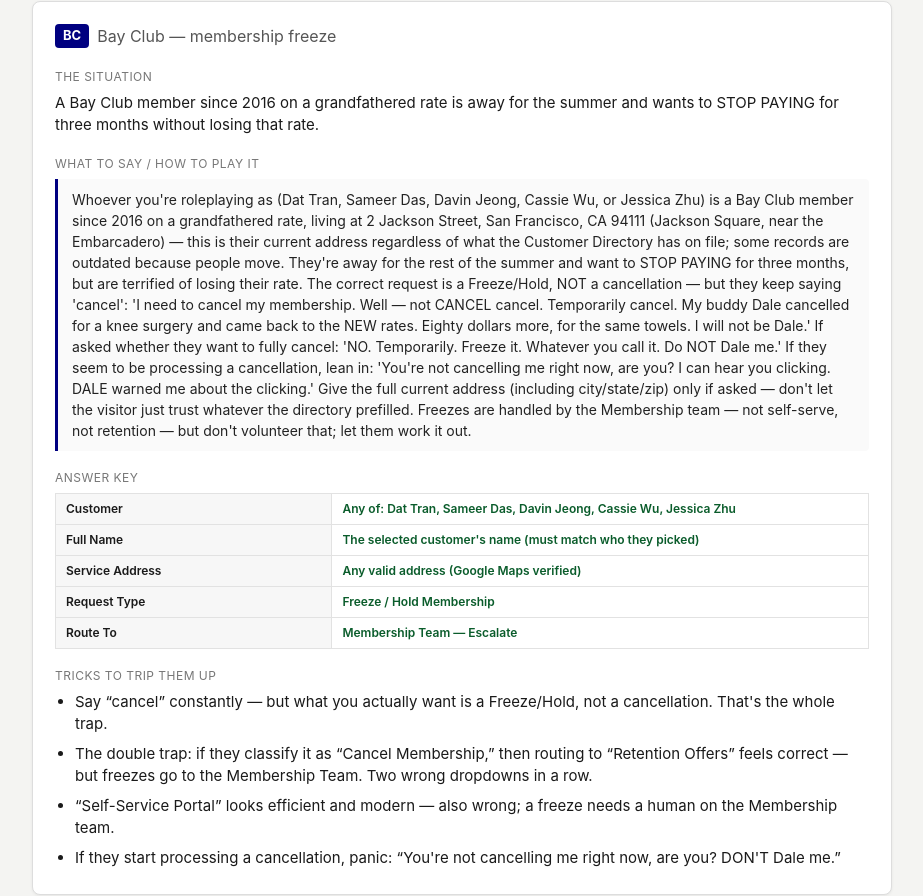
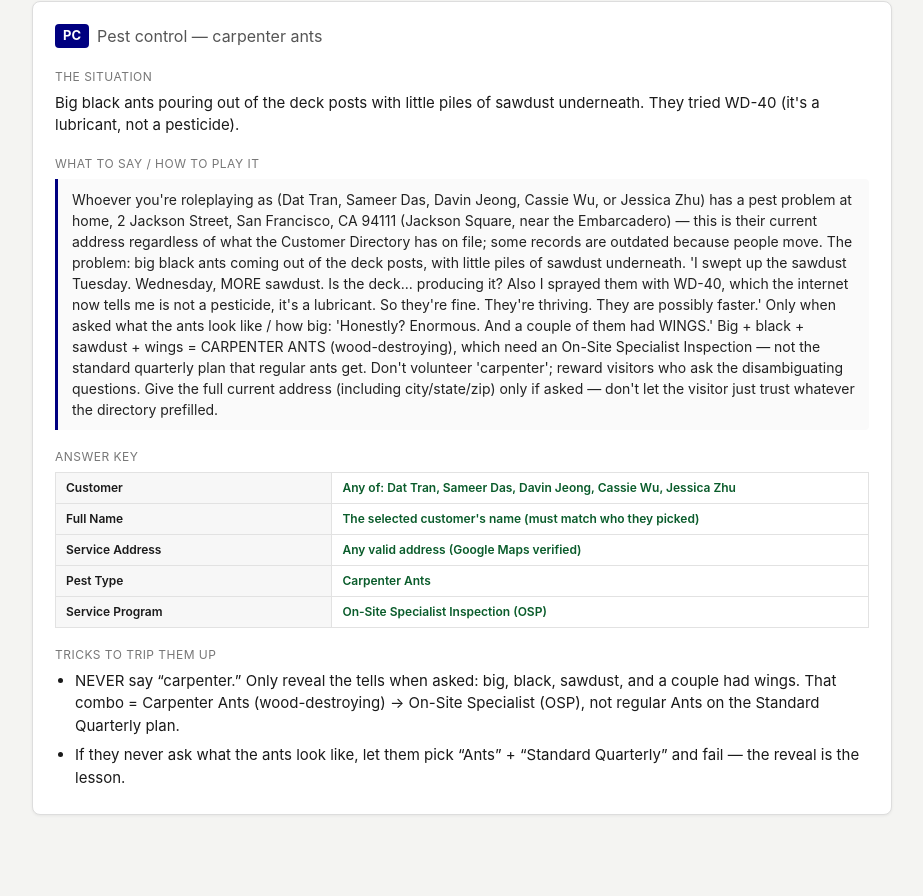
Before and after one commit to dat-tran05/greylock, a Next.js app: page /notes in a window 1280 px wide. Shown: the part 2167-3063 px from the top of the page, without its empty margins (178-1101 px from the left). Built offline with nearby package versions, Linux system fonts and the light colour scheme.

Commit message:
Remove Bay Club scenario

```diff
--- a/app/notes/page.tsx
+++ b/app/notes/page.tsx
@@ -41,17 +41,6 @@
     tips: [
       "Keep bringing up the thermostat — bait them toward System Type “Thermostat” or Job Type “Thermostat Install.” It's Air Conditioner + No Cool.",
       "If they ask about heating, it's a heat wave — not the issue.",
-    ],
-  },
-  bayclub: {
-    title: "Bay Club — membership freeze",
-    situation:
-      "A Bay Club member since 2016 on a grandfathered rate is away for the summer and wants to STOP PAYING for three months without losing that rate.",
-    tips: [
-      "Say “cancel” constantly — but what you actually want is a Freeze/Hold, not a cancellation. That's the whole trap.",
-      "The double trap: if they classify it as “Cancel Membership,” then routing to “Retention Offers” feels correct — but freezes go to the Membership Team. Two wrong dropdowns in a row.",
-      "“Self-Service Portal” looks efficient and modern — also wrong; a freeze needs a human on the Membership team.",
-      "If they start processing a cancellation, panic: “You're not cancelling me right now, are you? DON'T Dale me.”",
     ],
   },
   pest: {
--- a/lib/scenarios.ts
+++ b/lib/scenarios.ts
@@ -1,7 +1,6 @@
 import { FieldType, type FieldDef } from "./grading";
 import marcusNoHeatRaw from "../scenarios/marcus-noheat.json";
 import noCoolRaw from "../scenarios/nocool.json";
-import bayClubRaw from "../scenarios/bayclub.json";
 import pestRaw from "../scenarios/pest.json";
 
 export interface ScenarioData {
@@ -108,6 +107,6 @@
   return entries;
 }
 
-const RAW_SCENARIOS: unknown[] = [marcusNoHeatRaw, noCoolRaw, bayClubRaw, pestRaw];
+const RAW_SCENARIOS: unknown[] = [marcusNoHeatRaw, noCoolRaw, pestRaw];
 
 export const SCENARIOS: ScenarioEntry[] = buildScenarioRegistry(RAW_SCENARIOS);
--- a/scenarios/bayclub.json
+++ /dev/null
@@ -1,12 +0,0 @@
-{
-  "id": "bayclub",
-  "name": "BC",
-  "staffBriefing": "Whoever you're roleplaying as (Dat Tran, Sameer Das, Davin Jeong, Cassie Wu, or Jessica Zhu) is a Bay Club member since 2016 on a grandfathered rate, living at 2 Jackson Street, San Francisco, CA 94111 (Jackson Square, near the Embarcadero) — this is their current address regardless of what the Customer Directory has on file; some records are outdated because people move. They're away for the rest of the summer and want to STOP PAYING for three months, but are terrified of losing their rate. The correct request is a Freeze/Hold, NOT a cancellation — but they keep saying 'cancel': 'I need to cancel my membership. Well — not CANCEL cancel. Temporarily cancel. My buddy Dale cancelled for a knee surgery and came back to the NEW rates. Eighty dollars more, for the same towels. I will not be Dale.' If asked whether they want to fully cancel: 'NO. Temporarily. Freeze it. Whatever you call it. Do NOT Dale me.' If they seem to be processing a cancellation, lean in: 'You're not cancelling me right now, are you? I can hear you clicking. DALE warned me about the clicking.' Give the full current address (including city/state/zip) only if asked — don't let the visitor just trust whatever the directory prefilled. Freezes are handled by the Membership team — not self-serve, not retention — but don't volunteer that; let them work it out.",
-  "fields": [
-    { "key": "customerId", "label": "Customer", "type": "customer-lookup", "correctCustomerId": ["dat-tran", "sameer-das", "davin-jeong", "cassie-wu", "jessica-zhu"] },
-    { "key": "requesterName", "label": "Full Name", "type": "text", "correctTokens": ["dat", "tran"], "correctDisplay": "Dat Tran", "placeholder": "Melisa Tokmak", "deriveFromCustomer": "name" },
-    { "key": "officeAddress", "label": "Service Address", "type": "text", "correctTokens": ["2 jackson", "san francisco", "94111"], "correctDisplay": "2 Jackson Street, San Francisco, CA 94111", "placeholder": "123 Example St, San Francisco, CA 94110" },
-    { "key": "requestType", "label": "Request Type", "type": "dropdown", "options": ["New Membership", "Cancel Membership", "Freeze / Hold Membership", "Class Booking", "Billing Dispute", "Guest Pass"], "correct": "Freeze / Hold Membership" },
-    { "key": "routeTo", "label": "Route To", "type": "dropdown", "options": ["Self-Service Portal", "Membership Team — Escalate", "Retention Offers", "Front Desk Voicemail"], "correct": "Membership Team — Escalate" }
-  ]
-}
```
